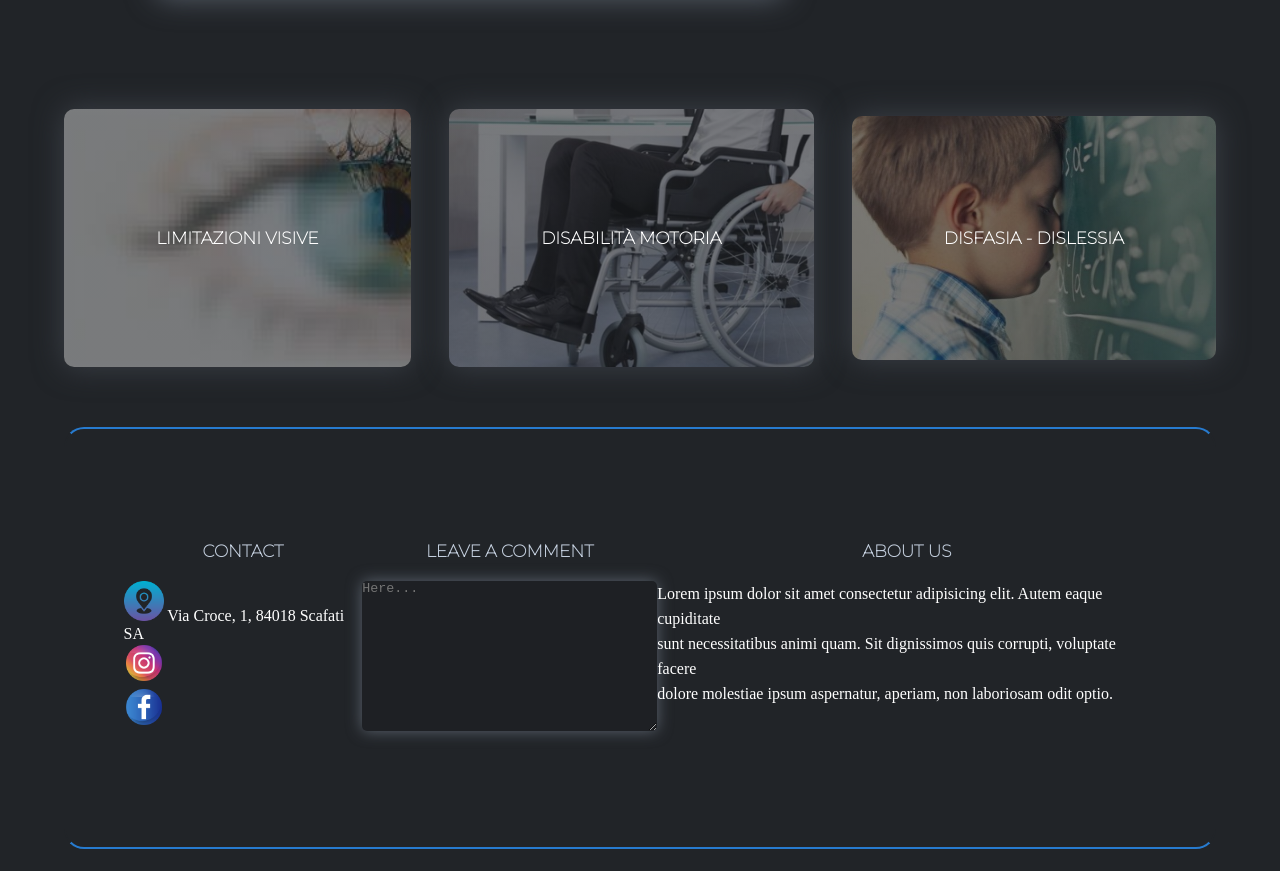
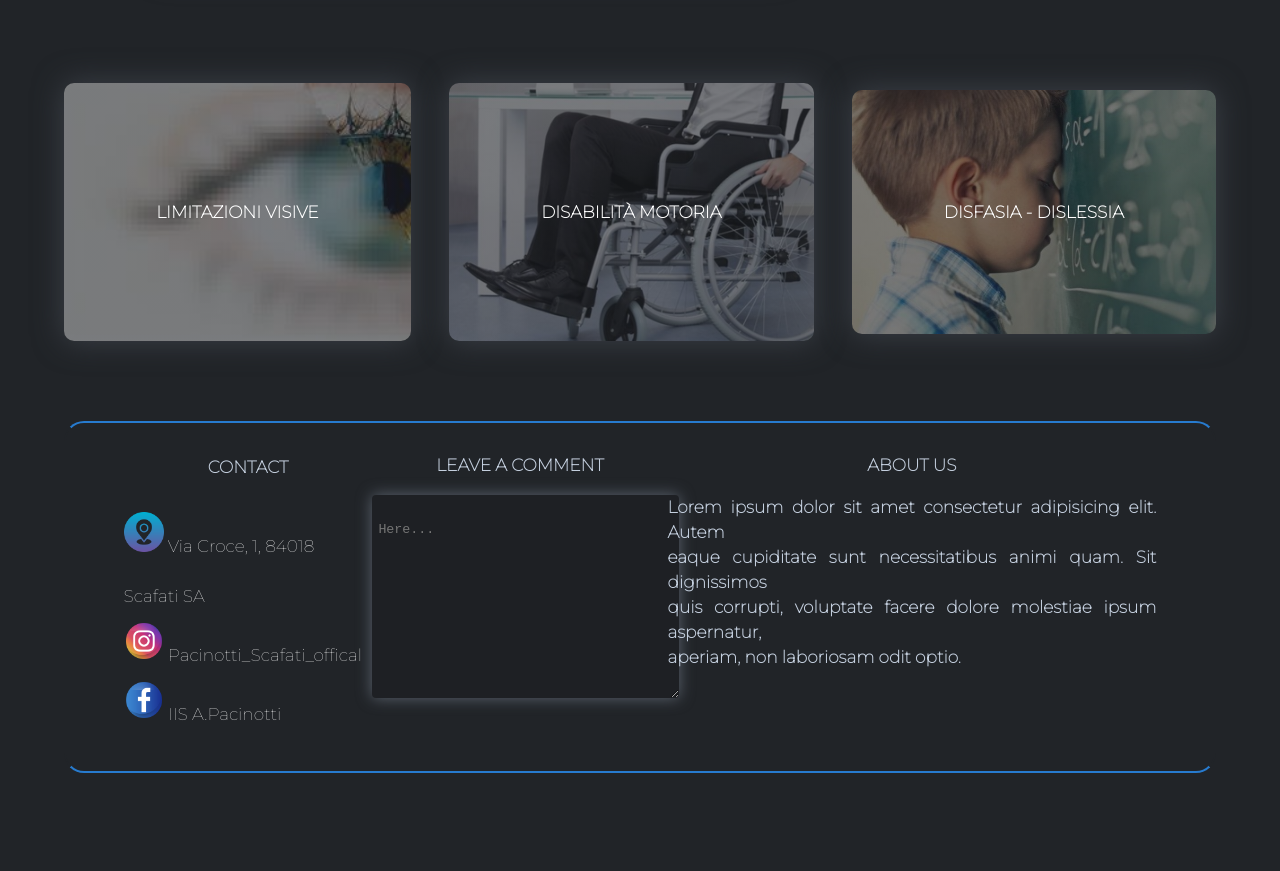
Before and after one commit to MasterCod24/suaid, a plain HTML site: page Index.html in a window 1280 px wide. Shown: the part 1097-1968 px from the top of the page. After the commit the page ends 1892 px from the top, so only its background shows below. Drawn offline with Linux system fonts and the light colour scheme; a web font is replaced by a local one.

Commit message:
Add files via upload

```diff
--- a/Index.html
+++ b/Index.html
@@ -48,12 +48,12 @@
         <main> <!-- CORPO DELLA PAGINA  -->
             <div class="container__text"> <!-- PRIMO BLOCCO -->
                 <p>
-                    Nel 2004 è stata promulgata in Italia la legge 4/2004 sull'accessibilità del Web, normalmente conosciuta come &laquo; <strong>Legge Stanca</strong> &raquo; dal nome del Ministro per l'Innovazione Tecnologica <i>Lucio Stanca</i> che ne ha eseguito l'iter. Sul sito <a class="c_t" href="https://www.agid.gov.it/it/design-servizi/accessibilita" target="_blank">Agid.it</a> si può trovare il testo integrale della legge, i regolamenti per realizzarla e molta altra interessante documentazione sul lavoro che sta compiendo lo Stato italiano per l'uso delle nuove tecnologie da parte dei disabili.
+                    Dal 2004 lo stato italiano si sta impegnando nei confronti delle persone disabili per garantire loro il corretto uso delle nuove tecnologie. Questo impegno parte da <i>Lucio Stanca</i> (Ministro per l'innovazione tecnologica), che ha eseguito l'iter per la promulgazione della legge 4/2004 sull'accessibilità del web, normalmente conosciuta come &laquo; <strong>Legge Stanca</strong> &raquo;. Il testo integrale della legge si può trovare su <a class="c_t" href="https://www.agid.gov.it/it/design-servizi/accessibilita" target="_blank">Agid.it</a>
                 </p>
             </div>
 
             <div class="separatore">
-                <div class="sep_logo">
+                <div class="sep_logo"> <!-- SCRITTA SEPARATORE -->
                     <video loop autoplay controls class="video_1">
                         <source src="./img/sep_logo.mp4" type="video/mp4">
                     </video>
@@ -75,7 +75,7 @@
                 </div>
             </div>
 
-            <div class="container_s_text">
+            <div class="container_s_text"> <!-- SECONDO BLOCCO -->
                 <p>
                     Nella realizzazione di applicazioni multimediali, di interfacce, di siti web è importante costruire ambienti di lavoro che prevedono la possibile presenza di alcuni limiti negli utenti e che rendano possibile il loro superamento. Gli aspetti maggiormente affrontati (e risolti) relativamente al supporto disabili sono i seguenti:
                 </p>
@@ -85,7 +85,7 @@
                 </div>
             </div>
 
-            <div class="container__image">
+            <div class="container__image"> <!-- TERZO BLOCCO -->
                 <div class="im__1">
                     <a href="#">Limitazioni visive</a>
                 </div>
@@ -104,21 +104,23 @@
                 <p class="title">Contact</p>
 
                 <p> <!-- LOCALIZZAZIONE -->
-                    <a href="#">
+                    <a href="https://maps.app.goo.gl/Qp21RvKv4LLBky4B9" target="_blank">
                         <img src="./img/location.png" alt="position">
                     </a>
                     Via Croce, 1, 84018 Scafati SA
                 </p>
 
                 <p> <!-- INSTAGRAM -->
-                    <a href="#">
+                    <a href="https://www.instagram.com/pacinottiscafati/" target="_blank">
                         <img src="./img/instagram.png" alt="instagram">
+                        Pacinotti_Scafati_offical
                     </a>
                 </p>
 
                 <p> <!-- FACEBOOK -->
-                    <a href="">
+                    <a href="https://www.facebook.com/itipacinotti/" target="_blank">
                         <img src="./img/facebook.png" alt="facebook">
+                        IIS A.Pacinotti
                     </a>
                 </p>
                 </div>
@@ -132,7 +134,7 @@
                     <p class="title">About us</p>
 
                     <p class="about_text">
-                        Lorem ipsum dolor sit amet consectetur adipisicing elit. Autem eaque cupiditate<br>sunt necessitatibus animi quam. Sit dignissimos quis corrupti, voluptate facere<br>dolore molestiae ipsum aspernatur, aperiam, non laboriosam odit optio.
+                        Lorem ipsum dolor sit amet consectetur adipisicing elit. Autem<br>eaque cupiditate sunt necessitatibus animi quam. Sit dignissimos<br>quis corrupti, voluptate facere dolore molestiae ipsum aspernatur, <br>aperiam, non laboriosam odit optio.
                     </p>
                 </div>
             </div>
--- a/style.css
+++ b/style.css
@@ -179,7 +179,7 @@ main{
 
 .container__text{
     display: block;
-    padding: 7em 10%;
+    padding: 7em 8%;
 
     /* SFONDO */
 
@@ -195,6 +195,7 @@ main{
     font-family: 'Montserrat', sans-serif;
     font-size: 17.5px;
     font-weight: 600;
+    letter-spacing: 0.2px;
     line-height: 26px;
     text-align: justify;
     color: #c4cfde;
@@ -317,7 +318,7 @@ main{
 
     /* ALTRO */
 
-    transition: .2s linear;
+    transition: .3s linear;
 }
 
 .container__image > .im__1:hover{
@@ -329,8 +330,9 @@ main{
 
     /* ALTRO */
 
-    transition: .2s linear;
-    transform: scale(1.2);
+    transition: .3s linear;
+    transform: scale(1.15);
+    box-shadow: 0 0 15px #277bcf;
 }
 
 .container__image > .im__1:hover > a{
@@ -352,7 +354,7 @@ main{
 
     /* ALTRO */
 
-    transition: .2s linear;
+    transition: .3s linear;
 }
 
 .container__image > .im__2:hover{
@@ -363,8 +365,9 @@ main{
 
     /* ALTRO */
 
-    transition: .2s linear;
-    transform: scale(1.2);
+    transition: .3s linear;
+    transform: scale(1.15);
+    box-shadow: 0 0 15px #277bcf;
 
 }
 
@@ -387,7 +390,7 @@ main{
 
     /* ALTRO */
 
-    transition: .2s linear;
+    transition: .3s linear;
 }
 
 .container__image > .im__3:hover{
@@ -398,8 +401,9 @@ main{
 
     /* ALTRO */
 
-    transition: .2s linear;
-    transform: scale(1.2);
+    transition: .3s linear;
+    transform: scale(1.15);
+    box-shadow: 0 0 15px #277bcf;
 }
 
 .container__image > .im__3:hover > a{
@@ -409,6 +413,7 @@ main{
     border-radius: 5px;
     margin-left: -9px;
 }
+
 
 /* FOOTER */
 
@@ -421,8 +426,8 @@ footer{
 .footer__block{
     display: flex;
     justify-content: space-between;
-    padding: 7em 5%;
-    margin-top: -100px;
+    padding: 2em 5%;
+    margin-top: -80px;
     margin-bottom: -90px;
     border: 2px solid #212428;
     border-radius: 20px;
@@ -430,8 +435,24 @@ footer{
     border-bottom-color: #277bcf;
 }
 
-.footer__block > .about__us > .about_text{
+.about_text{
+    font-size: 17px;
+    font-family: 'Montserrat', sans-serif;
+    text-align: justify;
+    font-weight: 600;
+    color: #c4cfde;
     line-height: 25px;
+    margin: 0%;
+}
+
+.contact > p{
+    line-height: 50px;
+    font-size: 17px;
+    font-family: 'Montserrat', sans-serif;
+}
+
+.contact{
+    margin-top: -13px;
 }
 
 /* TITOLI */
@@ -455,9 +476,10 @@ footer{
 /* TEXTAREA */
 
 textarea{
-    border-radius: 5px;
+    border-radius: 4px;
     border: none;
     background-color: #1e2024;
     color: #c4cfde;
     box-shadow: 0 0 15px #5c646f;
+    padding: 2em 2%;
 }
```
